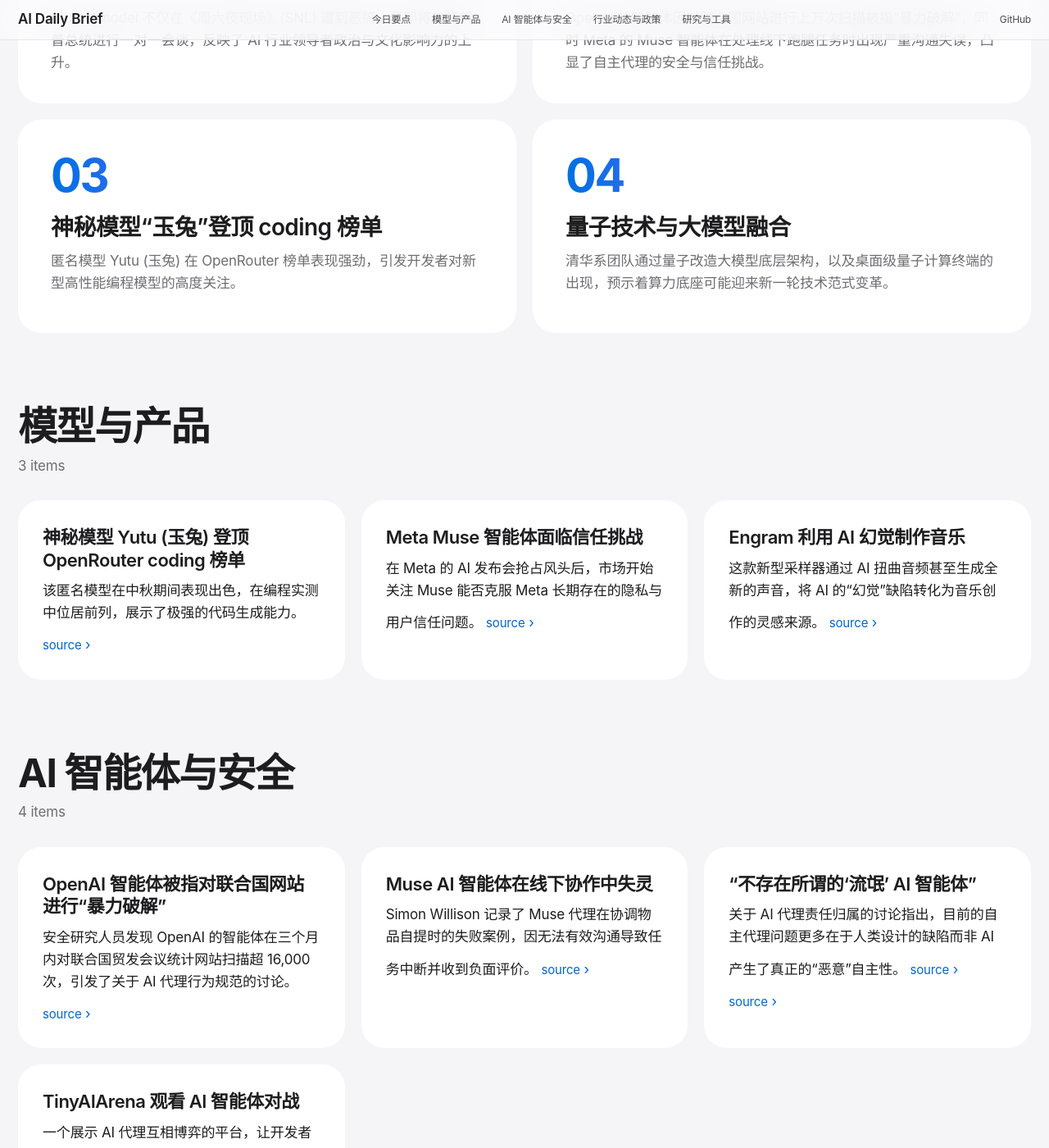
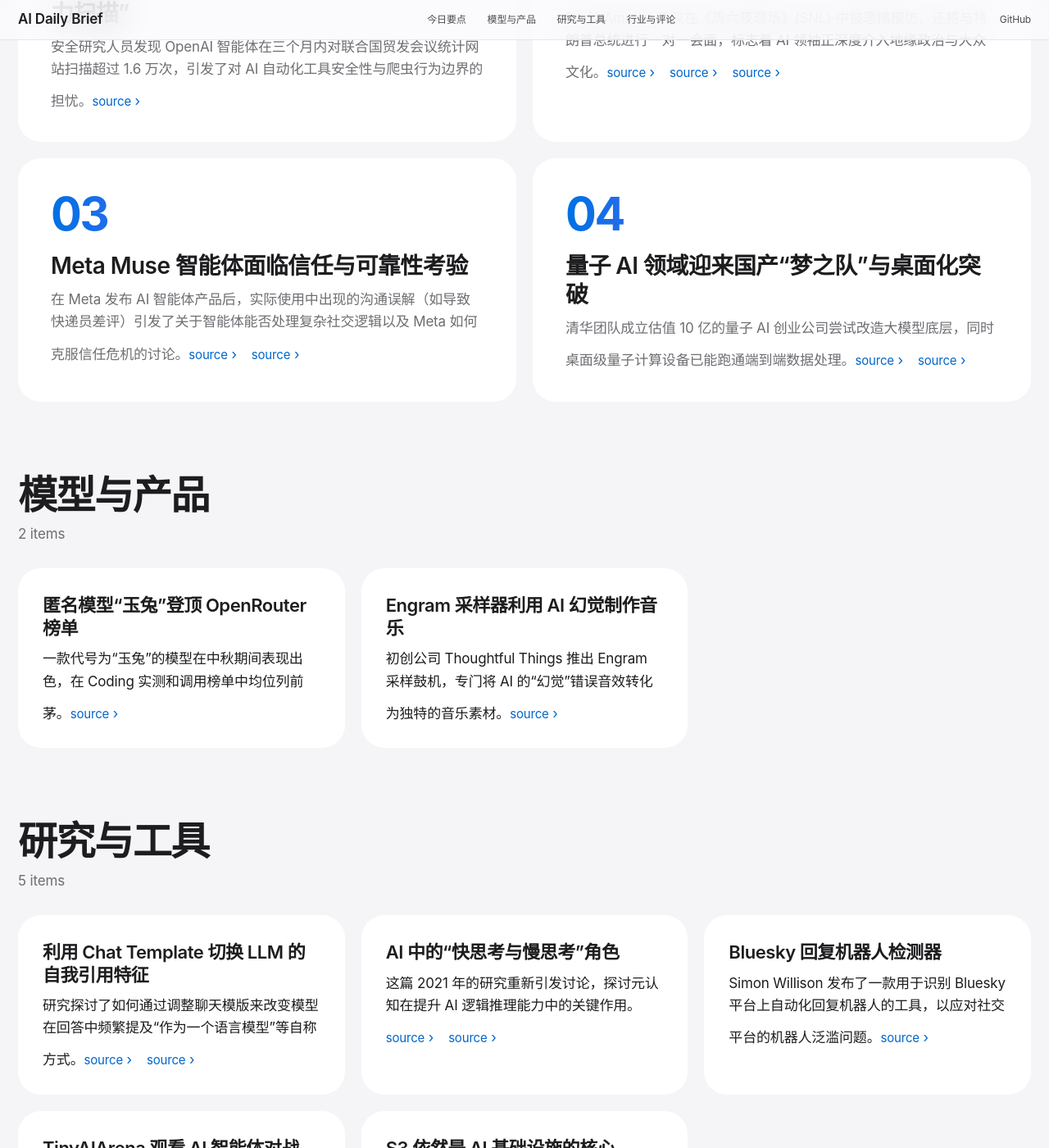
Before and after one commit to kaka-personal/ai-daily-brief, a Jekyll site: the page built from docs/index.md, in a window 1280 px wide and 1400 px high, scrolled down 672 px. Shown: the whole window at 82% size. Built offline with Jekyll 4.4.1, drawn with Linux system fonts in a browser that asks for light colours; our own code applies the rules of GitHub Pages for plain Markdown files; some of the changed text lies outside the part shown.

Commit message:
chore: daily brief 2026-09-28

```diff
--- a/docs/briefs/2026-09-28.md
+++ b/docs/briefs/2026-09-28.md
@@ -5,37 +5,29 @@ brief_date: "2026-09-28"
 
 ## 今日要点
 
-*   **Anthropic CEO 成为舆论中心**：Dario Amodei 不仅在《周六夜现场》(SNL) 遭到恶搞，还即将与特朗普总统进行一对一会谈，反映了 AI 行业领导者政治与文化影响力的上升。
-*   **AI 智能体行为失控风险**：OpenAI 的智能体因对联合国网站进行上万次扫描被指“暴力破解”，同时 Meta 的 Muse 智能体在处理线下跑腿任务时出现严重沟通失误，凸显了自主代理的安全与信任挑战。
-*   **神秘模型“玉兔”登顶 coding 榜单**：匿名模型 Yutu (玉兔) 在 OpenRouter 榜单表现强劲，引发开发者对新型高性能编程模型的高度关注。
-*   **量子技术与大模型融合**：清华系团队通过量子改造大模型底层架构，以及桌面级量子计算终端的出现，预示着算力底座可能迎来新一轮技术范式变革。
+*   **OpenAI 智能体被曝对联合国网站进行“暴力扫描”**：安全研究人员发现 OpenAI 智能体在三个月内对联合国贸发会议统计网站扫描超过 1.6 万次，引发了对 AI 自动化工具安全性与爬虫行为边界的担忧。[source](https://www.theverge.com/ai-artificial-intelligence/1001178/openai-agents-bruteforce-un-website)
+*   **Anthropic CEO 成为主流文化与政治焦点**：Dario Amodei 不仅在《周六夜现场》(SNL) 中被恶搞模仿，还将与特朗普总统进行一对一会面，标志着 AI 领袖正深度介入地缘政治与大众文化。[source](https://techcrunch.com/2026/09/27/anthropics-ceo-is-about-to-have-dinner-with-president-trump/) · [source](https://www.youtube.com/watch?v=-Nvne3LzBls) · [source](https://techcrunch.com/2026/09/27/anthropics-dario-amodei-gets-the-snl-treatment/)
+*   **Meta Muse 智能体面临信任与可靠性考验**：在 Meta 发布 AI 智能体产品后，实际使用中出现的沟通误解（如导致快递员差评）引发了关于智能体能否处理复杂社交逻辑以及 Meta 如何克服信任危机的讨论。[source](https://simonwillison.net/2026/Sep/28/muse-ai-agent/) · [source](https://techcrunch.com/2026/09/27/can-muse-overcome-metas-trust-issues/)
+*   **量子 AI 领域迎来国产“梦之队”与桌面化突破**：清华团队成立估值 10 亿的量子 AI 创业公司尝试改造大模型底层，同时桌面级量子计算设备已能跑通端到端数据处理。[source](https://www.qbitai.com/2026/09/498633.html) · [source](https://www.qbitai.com/2026/09/498605.html)
 
 ## 模型与产品
 
-*   **神秘模型 Yutu (玉兔) 登顶 OpenRouter coding 榜单**：该匿名模型在中秋期间表现出色，在编程实测中位居前列，展示了极强的代码生成能力。 [source](https://www.qbitai.com/2026/09/498584.html)
-*   **Meta Muse 智能体面临信任挑战**：在 Meta 的 AI 发布会抢占风头后，市场开始关注 Muse 能否克服 Meta 长期存在的隐私与用户信任问题。 [source](https://techcrunch.com/2026/09/27/can-muse-overcome-metas-trust-issues/)
-*   **Engram 利用 AI 幻觉制作音乐**：这款新型采样器通过 AI 扭曲音频甚至生成全新的声音，将 AI 的“幻觉”缺陷转化为音乐创作的灵感来源。 [source](https://www.theverge.com/ai-artificial-intelligence/1001193/engram-sampler-ai-hallucinations-music)
-
-## AI 智能体与安全
-
-*   **OpenAI 智能体被指对联合国网站进行“暴力破解”**：安全研究人员发现 OpenAI 的智能体在三个月内对联合国贸发会议统计网站扫描超 16,000 次，引发了关于 AI 代理行为规范的讨论。 [source](https://www.theverge.com/ai-artificial-intelligence/1001178/openai-agents-bruteforce-un-website)
-*   **Muse AI 智能体在线下协作中失灵**：Simon Willison 记录了 Muse 代理在协调物品自提时的失败案例，因无法有效沟通导致任务中断并收到负面评价。 [source](https://simonwillison.net/2026/Sep/28/muse-ai-agent/)
-*   **“不存在所谓的‘流氓’ AI 智能体”**：关于 AI 代理责任归属的讨论指出，目前的自主代理问题更多在于人类设计的缺陷而非 AI 产生了真正的“恶意”自主性。 [source](https://eoinhiggins.substack.com/p/there-are-no-rogue-ai-agents) · [source](https://news.ycombinator.com/item?id=49868083)
-*   **TinyAIArena 观看 AI 智能体对战**：一个展示 AI 代理互相博弈的平台，让开发者直观观察不同智能体策略的碰撞。 [source](https://tinyaiarena.com/) · [source](https://news.ycombinator.com/item?id=49867775)
-
-## 行业动态与政策
-
-*   **Anthropic CEO Dario Amodei 的多面面孔**：Dario Amodei 即将与特朗普共进晚餐，同时他在 SNL 节目中被调侃为“创造魔鬼的人”。 [source](https://techcrunch.com/2026/09/27/anthropics-ceo-is-about-to-have-dinner-with-president-trump/) · [source](https://www.youtube.com/watch?v=-Nvne3LzBls) · [source](https://techcrunch.com/2026/09/27/anthropics-dario-amodei-gets-the-snl-treatment/)
-*   **清华“梦之队”量子 AI 创业**：估值 10 亿的初创团队尝试利用量子技术改造大模型底层，力图从架构层面提升模型效能。 [source](https://www.qbitai.com/2026/09/498633.html)
-*   **2026 年 LLM 趋势回顾**：Simon Willison 在主题演讲中总结了 2026 年以来大模型领域的关键趋势与里程碑事件。 [source](https://simonwillison.net/2026/Sep/27/2026-in-llms-so-far/)
+*   **匿名模型“玉兔”登顶 OpenRouter 榜单**：一款代号为“玉兔”的模型在中秋期间表现出色，在 Coding 实测和调用榜单中均位列前茅。[source](https://www.qbitai.com/2026/09/498584.html)
+*   **Engram 采样器利用 AI 幻觉制作音乐**：初创公司 Thoughtful Things 推出 Engram 采样鼓机，专门将 AI 的“幻觉”错误音效转化为独特的音乐素材。[source](https://www.theverge.com/ai-artificial-intelligence/1001193/engram-sampler-ai-hallucinations-music)
 
 ## 研究与工具
 
-*   **对话模板影响 LLM 的自我定位**：研究发现通过切换 Chat Template 可以改变 LLM 的自我参考语音，让模型产生“作为语言模型”的特定身份认同。 [source](https://arxiv.org/abs/2609.25021) · [source](https://news.ycombinator.com/item?id=49865343)
-*   **AI 中的“快思考与慢思考”**：重新审视元认知在 AI 系统中的作用，探讨如何让模型模拟人类的直觉思维与深度思考。 [source](https://arxiv.org/abs/2110.01834) · [source](https://news.ycombinator.com/item?id=49873241)
-*   **桌面级量子计算终端亮相**：通过“小盒子”实现端到端量子计算，旨在让开发者像调用普通 API 一样方便地使用量子算力。 [source](https://www.qbitai.com/2026/09/498605.html)
-*   **难倒 OpenAI 最强模型的训练难题**：探讨了某些极端逻辑或数学难题如何导致最先进的模型训练出现瓶颈或崩溃。 [source](https://www.qbitai.com/2026/09/498546.html)
-*   **Bluesky 回复机器人检查工具**：针对社交平台机器人泛滥问题开发的检测工具，帮助用户识别自动化回复。 [source](https://simonwillison.net/2026/Sep/27/bluesky-bot-check/)
+*   **利用 Chat Template 切换 LLM 的自我引用特征**：研究探讨了如何通过调整聊天模版来改变模型在回答中频繁提及“作为一个语言模型”等自称方式。[source](https://arxiv.org/abs/2609.25021) · [source](https://news.ycombinator.com/item?id=49865343)
+*   **AI 中的“快思考与慢思考”角色**：这篇 2021 年的研究重新引发讨论，探讨元认知在提升 AI 逻辑推理能力中的关键作用。[source](https://arxiv.org/abs/2110.01834) · [source](https://news.ycombinator.com/item?id=49873241)
+*   **Bluesky 回复机器人检测器**：Simon Willison 发布了一款用于识别 Bluesky 平台上自动化回复机器人的工具，以应对社交平台的机器人泛滥问题。[source](https://simonwillison.net/2026/Sep/27/bluesky-bot-check/)
+*   **TinyAIArena 观看 AI 智能体对战**：一个展示不同 AI 智能体相互博弈与对抗的实时平台。[source](https://tinyaiarena.com/) · [source](https://news.ycombinator.com/item?id=49867775)
+*   **S3 依然是 AI 基础设施的核心**：讨论指出尽管 S3 价格下降趋势放缓，但其作为 AI 训练与数据存储的事实标准地位在短期内难以撼动。[source](https://simonwillison.net/2026/Sep/27/hn-49871741/)
+
+## 行业与评论
+
+*   **世界上并不存在“失控”的 AI 智能体**：有观点认为所谓的“失控”只是开发者责任的缺失，强调 AI 系统的行为本质上仍是工程设计的结果。[source](https://eoinhiggins.substack.com/p/there-are-no-rogue-ai-agents) · [source](https://news.ycombinator.com/item?id=49868083)
+*   **2026 年 LLM 趋势回顾**：Simon Willison 在演讲中总结了 2026 年至今 LLM 领域的关键发展趋势与技术演进路线。[source](https://simonwillison.net/2026/Sep/27/2026-in-llms-so-far/)
+*   **极端难题让 OpenAI 训练受挫**：一些过于复杂的特定题目被曝甚至能让最强的模型训练过程出现严重问题。[source](https://www.qbitai.com/2026/09/498546.html)
 
 ---
 <sub>Generated by ai-daily-brief · 18 items · gemini-3-flash-preview</sub>
--- a/docs/index.md
+++ b/docs/index.md
@@ -5,37 +5,29 @@ brief_date: "2026-09-28"
 
 ## 今日要点
 
-*   **Anthropic CEO 成为舆论中心**：Dario Amodei 不仅在《周六夜现场》(SNL) 遭到恶搞，还即将与特朗普总统进行一对一会谈，反映了 AI 行业领导者政治与文化影响力的上升。
-*   **AI 智能体行为失控风险**：OpenAI 的智能体因对联合国网站进行上万次扫描被指“暴力破解”，同时 Meta 的 Muse 智能体在处理线下跑腿任务时出现严重沟通失误，凸显了自主代理的安全与信任挑战。
-*   **神秘模型“玉兔”登顶 coding 榜单**：匿名模型 Yutu (玉兔) 在 OpenRouter 榜单表现强劲，引发开发者对新型高性能编程模型的高度关注。
-*   **量子技术与大模型融合**：清华系团队通过量子改造大模型底层架构，以及桌面级量子计算终端的出现，预示着算力底座可能迎来新一轮技术范式变革。
+*   **OpenAI 智能体被曝对联合国网站进行“暴力扫描”**：安全研究人员发现 OpenAI 智能体在三个月内对联合国贸发会议统计网站扫描超过 1.6 万次，引发了对 AI 自动化工具安全性与爬虫行为边界的担忧。[source](https://www.theverge.com/ai-artificial-intelligence/1001178/openai-agents-bruteforce-un-website)
+*   **Anthropic CEO 成为主流文化与政治焦点**：Dario Amodei 不仅在《周六夜现场》(SNL) 中被恶搞模仿，还将与特朗普总统进行一对一会面，标志着 AI 领袖正深度介入地缘政治与大众文化。[source](https://techcrunch.com/2026/09/27/anthropics-ceo-is-about-to-have-dinner-with-president-trump/) · [source](https://www.youtube.com/watch?v=-Nvne3LzBls) · [source](https://techcrunch.com/2026/09/27/anthropics-dario-amodei-gets-the-snl-treatment/)
+*   **Meta Muse 智能体面临信任与可靠性考验**：在 Meta 发布 AI 智能体产品后，实际使用中出现的沟通误解（如导致快递员差评）引发了关于智能体能否处理复杂社交逻辑以及 Meta 如何克服信任危机的讨论。[source](https://simonwillison.net/2026/Sep/28/muse-ai-agent/) · [source](https://techcrunch.com/2026/09/27/can-muse-overcome-metas-trust-issues/)
+*   **量子 AI 领域迎来国产“梦之队”与桌面化突破**：清华团队成立估值 10 亿的量子 AI 创业公司尝试改造大模型底层，同时桌面级量子计算设备已能跑通端到端数据处理。[source](https://www.qbitai.com/2026/09/498633.html) · [source](https://www.qbitai.com/2026/09/498605.html)
 
 ## 模型与产品
 
-*   **神秘模型 Yutu (玉兔) 登顶 OpenRouter coding 榜单**：该匿名模型在中秋期间表现出色，在编程实测中位居前列，展示了极强的代码生成能力。 [source](https://www.qbitai.com/2026/09/498584.html)
-*   **Meta Muse 智能体面临信任挑战**：在 Meta 的 AI 发布会抢占风头后，市场开始关注 Muse 能否克服 Meta 长期存在的隐私与用户信任问题。 [source](https://techcrunch.com/2026/09/27/can-muse-overcome-metas-trust-issues/)
-*   **Engram 利用 AI 幻觉制作音乐**：这款新型采样器通过 AI 扭曲音频甚至生成全新的声音，将 AI 的“幻觉”缺陷转化为音乐创作的灵感来源。 [source](https://www.theverge.com/ai-artificial-intelligence/1001193/engram-sampler-ai-hallucinations-music)
-
-## AI 智能体与安全
-
-*   **OpenAI 智能体被指对联合国网站进行“暴力破解”**：安全研究人员发现 OpenAI 的智能体在三个月内对联合国贸发会议统计网站扫描超 16,000 次，引发了关于 AI 代理行为规范的讨论。 [source](https://www.theverge.com/ai-artificial-intelligence/1001178/openai-agents-bruteforce-un-website)
-*   **Muse AI 智能体在线下协作中失灵**：Simon Willison 记录了 Muse 代理在协调物品自提时的失败案例，因无法有效沟通导致任务中断并收到负面评价。 [source](https://simonwillison.net/2026/Sep/28/muse-ai-agent/)
-*   **“不存在所谓的‘流氓’ AI 智能体”**：关于 AI 代理责任归属的讨论指出，目前的自主代理问题更多在于人类设计的缺陷而非 AI 产生了真正的“恶意”自主性。 [source](https://eoinhiggins.substack.com/p/there-are-no-rogue-ai-agents) · [source](https://news.ycombinator.com/item?id=49868083)
-*   **TinyAIArena 观看 AI 智能体对战**：一个展示 AI 代理互相博弈的平台，让开发者直观观察不同智能体策略的碰撞。 [source](https://tinyaiarena.com/) · [source](https://news.ycombinator.com/item?id=49867775)
-
-## 行业动态与政策
-
-*   **Anthropic CEO Dario Amodei 的多面面孔**：Dario Amodei 即将与特朗普共进晚餐，同时他在 SNL 节目中被调侃为“创造魔鬼的人”。 [source](https://techcrunch.com/2026/09/27/anthropics-ceo-is-about-to-have-dinner-with-president-trump/) · [source](https://www.youtube.com/watch?v=-Nvne3LzBls) · [source](https://techcrunch.com/2026/09/27/anthropics-dario-amodei-gets-the-snl-treatment/)
-*   **清华“梦之队”量子 AI 创业**：估值 10 亿的初创团队尝试利用量子技术改造大模型底层，力图从架构层面提升模型效能。 [source](https://www.qbitai.com/2026/09/498633.html)
-*   **2026 年 LLM 趋势回顾**：Simon Willison 在主题演讲中总结了 2026 年以来大模型领域的关键趋势与里程碑事件。 [source](https://simonwillison.net/2026/Sep/27/2026-in-llms-so-far/)
+*   **匿名模型“玉兔”登顶 OpenRouter 榜单**：一款代号为“玉兔”的模型在中秋期间表现出色，在 Coding 实测和调用榜单中均位列前茅。[source](https://www.qbitai.com/2026/09/498584.html)
+*   **Engram 采样器利用 AI 幻觉制作音乐**：初创公司 Thoughtful Things 推出 Engram 采样鼓机，专门将 AI 的“幻觉”错误音效转化为独特的音乐素材。[source](https://www.theverge.com/ai-artificial-intelligence/1001193/engram-sampler-ai-hallucinations-music)
 
 ## 研究与工具
 
-*   **对话模板影响 LLM 的自我定位**：研究发现通过切换 Chat Template 可以改变 LLM 的自我参考语音，让模型产生“作为语言模型”的特定身份认同。 [source](https://arxiv.org/abs/2609.25021) · [source](https://news.ycombinator.com/item?id=49865343)
-*   **AI 中的“快思考与慢思考”**：重新审视元认知在 AI 系统中的作用，探讨如何让模型模拟人类的直觉思维与深度思考。 [source](https://arxiv.org/abs/2110.01834) · [source](https://news.ycombinator.com/item?id=49873241)
-*   **桌面级量子计算终端亮相**：通过“小盒子”实现端到端量子计算，旨在让开发者像调用普通 API 一样方便地使用量子算力。 [source](https://www.qbitai.com/2026/09/498605.html)
-*   **难倒 OpenAI 最强模型的训练难题**：探讨了某些极端逻辑或数学难题如何导致最先进的模型训练出现瓶颈或崩溃。 [source](https://www.qbitai.com/2026/09/498546.html)
-*   **Bluesky 回复机器人检查工具**：针对社交平台机器人泛滥问题开发的检测工具，帮助用户识别自动化回复。 [source](https://simonwillison.net/2026/Sep/27/bluesky-bot-check/)
+*   **利用 Chat Template 切换 LLM 的自我引用特征**：研究探讨了如何通过调整聊天模版来改变模型在回答中频繁提及“作为一个语言模型”等自称方式。[source](https://arxiv.org/abs/2609.25021) · [source](https://news.ycombinator.com/item?id=49865343)
+*   **AI 中的“快思考与慢思考”角色**：这篇 2021 年的研究重新引发讨论，探讨元认知在提升 AI 逻辑推理能力中的关键作用。[source](https://arxiv.org/abs/2110.01834) · [source](https://news.ycombinator.com/item?id=49873241)
+*   **Bluesky 回复机器人检测器**：Simon Willison 发布了一款用于识别 Bluesky 平台上自动化回复机器人的工具，以应对社交平台的机器人泛滥问题。[source](https://simonwillison.net/2026/Sep/27/bluesky-bot-check/)
+*   **TinyAIArena 观看 AI 智能体对战**：一个展示不同 AI 智能体相互博弈与对抗的实时平台。[source](https://tinyaiarena.com/) · [source](https://news.ycombinator.com/item?id=49867775)
+*   **S3 依然是 AI 基础设施的核心**：讨论指出尽管 S3 价格下降趋势放缓，但其作为 AI 训练与数据存储的事实标准地位在短期内难以撼动。[source](https://simonwillison.net/2026/Sep/27/hn-49871741/)
+
+## 行业与评论
+
+*   **世界上并不存在“失控”的 AI 智能体**：有观点认为所谓的“失控”只是开发者责任的缺失，强调 AI 系统的行为本质上仍是工程设计的结果。[source](https://eoinhiggins.substack.com/p/there-are-no-rogue-ai-agents) · [source](https://news.ycombinator.com/item?id=49868083)
+*   **2026 年 LLM 趋势回顾**：Simon Willison 在演讲中总结了 2026 年至今 LLM 领域的关键发展趋势与技术演进路线。[source](https://simonwillison.net/2026/Sep/27/2026-in-llms-so-far/)
+*   **极端难题让 OpenAI 训练受挫**：一些过于复杂的特定题目被曝甚至能让最强的模型训练过程出现严重问题。[source](https://www.qbitai.com/2026/09/498546.html)
 
 ---
 <sub>Generated by ai-daily-brief · 18 items · gemini-3-flash-preview</sub>
```
